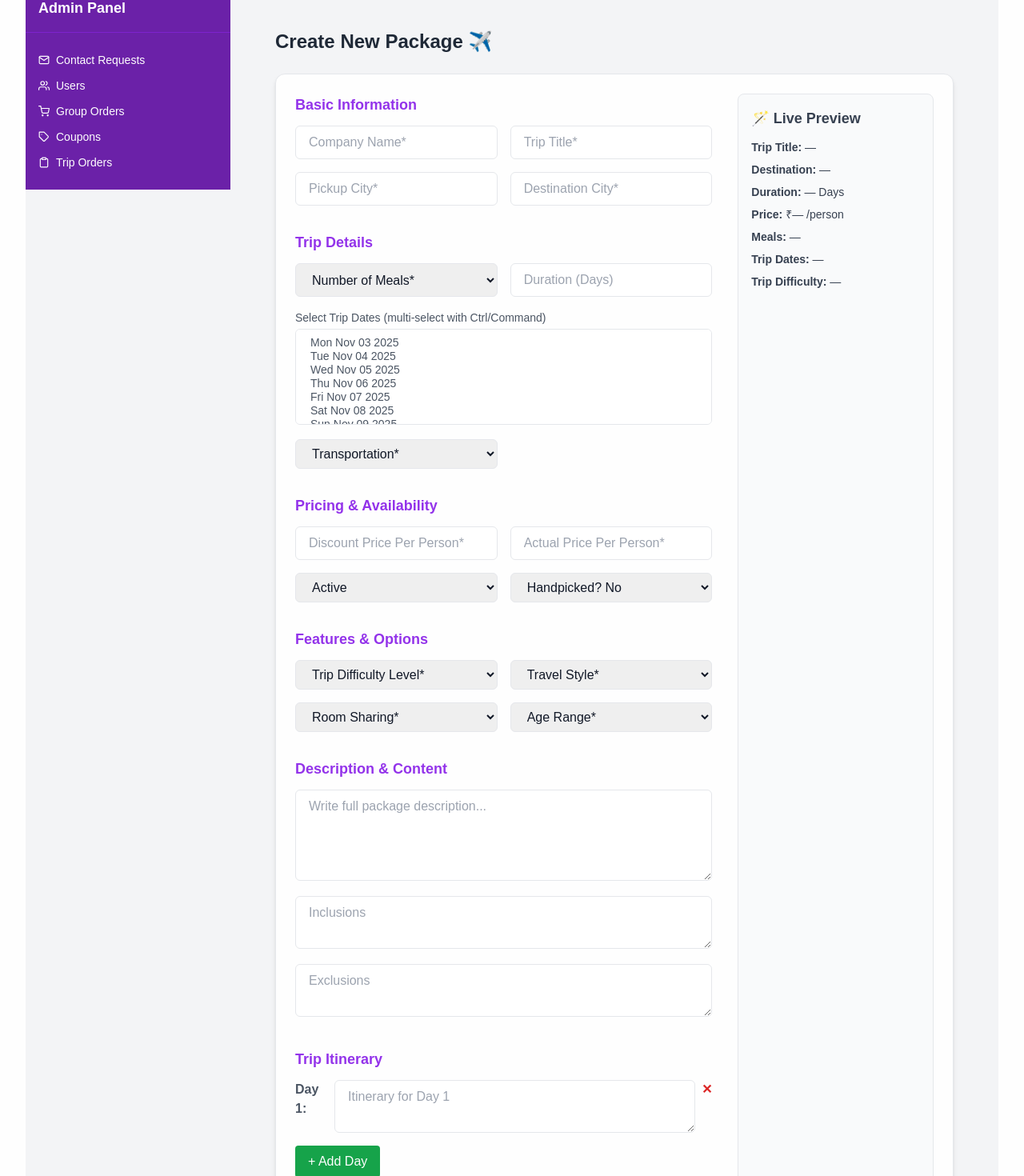
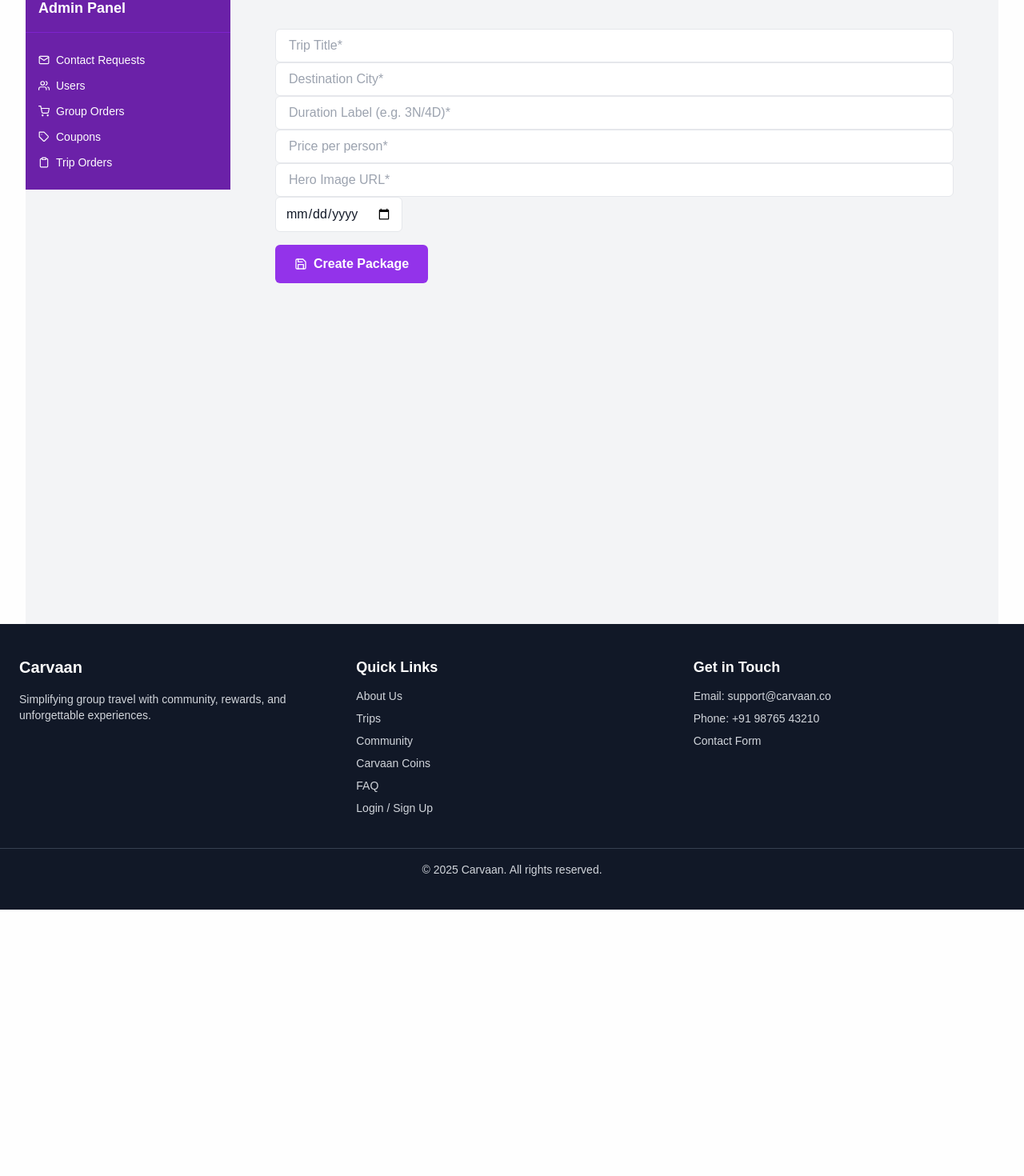
Before and after one commit to carvaangurgaon1/carvaan-website, a Next.js app: page /admin/group-packages/create in a window 1280 px wide. Shown: the part 100-1570 px from the top of the page at 80% size. After the commit the page ends 1237 px from the top, so only its background shows below. Built offline with nearby package versions, Linux system fonts and the light colour scheme.

Commit message:
Update page.tsx

```diff
--- a/app/admin/group-packages/create/page.tsx
+++ b/app/admin/group-packages/create/page.tsx
@@ -3,405 +3,135 @@
 import { useState } from "react";
 import { FiSave } from "react-icons/fi";
 
+type FormState = {
+  companyName: string;
+  tripTitle: string;
+  pickupCity: string;
+  destinationCity: string;
+  durationLabel: string; // e.g. "3N/4D"
+  priceNumber: string;   // input as string, convert to number
+  image: string;
+  startDates: string[];  // multiple ISO dates
+  // ... your other optional fields:
+  transportation?: string;
+  difficulty?: string;
+  roomSharing?: string;
+  ageRange?: string;
+  description?: string;
+  inclusions?: string;
+  exclusions?: string;
+};
+
 export default function CreatePackagePage() {
-  const [formData, setFormData] = useState({
+  const [formData, setFormData] = useState<FormState>({
     companyName: "",
     tripTitle: "",
     pickupCity: "",
     destinationCity: "",
-    meals: "", // replaced seatsLeft
-    duration: "",
-    startDates: [] as string[], // multi-date
-    discountPrice: "",
-    actualPrice: "",
-    captain: "",
+    durationLabel: "",
+    priceNumber: "",
+    image: "",
+    startDates: [],
     transportation: "",
-    accommodation: "",
+    difficulty: "",
     roomSharing: "",
-    network: "",
-    photography: "",
-    difficulty: "",
-    localExperience: "",
-    travelStyle: "",
-    tripPace: "",
-    firstTime: "No",
-    discountsAvailable: "No",
     ageRange: "",
-    foodOptions: "",
-    groupSize: "",
-    flightsInclusive: "No",
-    citiesIncluded: "",
+    description: "",
     inclusions: "",
     exclusions: "",
-    packingGuide: "",
-    itinerary: [{ day: 1, detail: "" }],
-    handpicked: "No",
-    trending: "No",
-    isActive: "Yes",
   });
 
-  // handle general inputs
+  // Add date
+  const addDate = (iso: string) => {
+    if (!iso) return;
+    setFormData(prev =>
+      prev.startDates.includes(iso) ? prev : { ...prev, startDates: [...prev.startDates, iso] }
+    );
+  };
+  const removeDate = (iso: string) =>
+    setFormData(prev => ({ ...prev, startDates: prev.startDates.filter(d => d !== iso) }));
+
   const handleChange = (
-    e: React.ChangeEvent<
-      HTMLInputElement | HTMLSelectElement | HTMLTextAreaElement
-    >
+    e: React.ChangeEvent<HTMLInputElement | HTMLTextAreaElement | HTMLSelectElement>
   ) => {
     const { name, value } = e.target;
-    setFormData((prev) => ({ ...prev, [name]: value }));
+    setFormData(prev => ({ ...prev, [name]: value }));
   };
 
-  // ✅ fixed: handle multi-date selection
-  const handleDateChange = (e: React.ChangeEvent<HTMLSelectElement>) => {
-    const selectedDates = Array.from(e.target.selectedOptions).map(
-      (option) => option.value
-    );
-    setFormData((prev) => ({ ...prev, startDates: selectedDates }));
-  };
+  const handleSubmit = async (e: React.FormEvent) => {
+    e.preventDefault();
 
-  // itinerary updates
-  const handleItineraryChange = (index: number, value: string) => {
-    const updated = [...formData.itinerary];
-    updated[index].detail = value;
-    setFormData((prev) => ({ ...prev, itinerary: updated }));
-  };
+    if (!formData.tripTitle || !formData.destinationCity || !formData.durationLabel || !formData.priceNumber || !formData.image) {
+      alert("Please fill Title, Destination, Duration, Price and Image.");
+      return;
+    }
+    if (formData.startDates.length === 0) {
+      alert("Please add at least one Start Date.");
+      return;
+    }
 
-  const addItineraryDay = () => {
-    setFormData((prev) => ({
-      ...prev,
-      itinerary: [
-        ...prev.itinerary,
-        { day: prev.itinerary.length + 1, detail: "" },
-      ],
-    }));
-  };
+    const payload = {
+      title: formData.tripTitle,
+      location: formData.destinationCity,
+      category: "", // optional – you can add a select if you like
+      price: Number(formData.priceNumber),
+      durationLabel: formData.durationLabel,
+      image: formData.image,
+      startDates: formData.startDates,
+      companyName: formData.companyName,
+      transportation: formData.transportation,
+      difficulty: formData.difficulty,
+      roomSharing: formData.roomSharing,
+      ageRange: formData.ageRange,
+      description: formData.description,
+      inclusions: formData.inclusions,
+      exclusions: formData.exclusions,
+    };
 
-  const removeItineraryDay = (index: number) => {
-    const updated = formData.itinerary.filter((_, i) => i !== index);
-    setFormData((prev) => ({ ...prev, itinerary: updated }));
-  };
+    const res = await fetch("/api/trips", {
+      method: "POST",
+      headers: { "Content-Type": "application/json" },
+      body: JSON.stringify(payload),
+    });
 
-  const handleSubmit = (e: React.FormEvent<HTMLFormElement>) => {
-    e.preventDefault();
-    console.log("Package Created:", formData);
-    alert("✅ Package Created Successfully!");
+    if (!res.ok) {
+      const err = await res.json().catch(() => ({}));
+      alert(`Error: ${err.error || "Could not create trip"}`);
+      return;
+    }
+
+    alert("✅ Trip(s) created!");
+    // (optional) reset minimal fields
+    setFormData(prev => ({ ...prev, startDates: [] }));
   };
 
   return (
     <div className="p-6">
-      <h1 className="text-2xl font-bold text-gray-800 mb-6">
-        Create New Package ✈️
-      </h1>
+      {/* … your existing sections … */}
 
-      <form
-        onSubmit={handleSubmit}
-        className="grid lg:grid-cols-3 gap-8 bg-white p-6 rounded-xl shadow-md border"
-      >
-        {/* LEFT SECTION */}
-        <div className="lg:col-span-2 space-y-8">
-          {/* Section 1 — Basic Info */}
-          <div>
-            <h2 className="text-lg font-semibold text-purple-600 mb-3">
-              Basic Information
-            </h2>
-            <div className="grid md:grid-cols-2 gap-4">
-              <input
-                name="companyName"
-                placeholder="Company Name*"
-                value={formData.companyName}
-                onChange={handleChange}
-                className="border rounded-md px-4 py-2 w-full"
-              />
-              <input
-                name="tripTitle"
-                placeholder="Trip Title*"
-                value={formData.tripTitle}
-                onChange={handleChange}
-                className="border rounded-md px-4 py-2 w-full"
-              />
-              <input
-                name="pickupCity"
-                placeholder="Pickup City*"
-                value={formData.pickupCity}
-                onChange={handleChange}
-                className="border rounded-md px-4 py-2 w-full"
-              />
-              <input
-                name="destinationCity"
-                placeholder="Destination City*"
-                value={formData.destinationCity}
-                onChange={handleChange}
-                className="border rounded-md px-4 py-2 w-full"
-              />
-            </div>
-          </div>
+      {/* Example minimal inputs needed for saving */}
+      <input name="tripTitle" placeholder="Trip Title*" value={formData.tripTitle} onChange={handleChange} className="border rounded-md px-4 py-2 w-full" />
+      <input name="destinationCity" placeholder="Destination City*" value={formData.destinationCity} onChange={handleChange} className="border rounded-md px-4 py-2 w-full" />
+      <input name="durationLabel" placeholder="Duration Label (e.g. 3N/4D)*" value={formData.durationLabel} onChange={handleChange} className="border rounded-md px-4 py-2 w-full" />
+      <input name="priceNumber" type="number" placeholder="Price per person*" value={formData.priceNumber} onChange={handleChange} className="border rounded-md px-4 py-2 w-full" />
+      <input name="image" placeholder="Hero Image URL*" value={formData.image} onChange={handleChange} className="border rounded-md px-4 py-2 w-full" />
 
-          {/* Section 2 — Trip Details */}
-          <div>
-            <h2 className="text-lg font-semibold text-purple-600 mb-3">
-              Trip Details
-            </h2>
-            <div className="grid md:grid-cols-2 gap-4">
-              {/* Replaced Seats Left with Meals */}
-              <select
-                name="meals"
-                value={formData.meals}
-                onChange={handleChange}
-                className="border rounded-md px-4 py-2"
-              >
-                <option value="">Number of Meals*</option>
-                <option value="1">1 Meal</option>
-                <option value="2">2 Meals</option>
-                <option value="3">3 Meals</option>
-              </select>
+      {/* Multi-date picker: add one date at a time */}
+      <div className="flex gap-3 items-center">
+        <input type="date" onChange={e => addDate(e.target.value)} className="border rounded-md px-3 py-2" />
+        <div className="flex flex-wrap gap-2">
+          {formData.startDates.map(d => (
+            <span key={d} className="px-3 py-1 text-sm bg-purple-100 text-purple-700 rounded-full">
+              {d}
+              <button type="button" className="ml-2" onClick={() => removeDate(d)}>×</button>
+            </span>
+          ))}
+        </div>
+      </div>
 
-              <input
-                name="duration"
-                type="number"
-                placeholder="Duration (Days)"
-                value={formData.duration}
-                onChange={handleChange}
-                className="border rounded-md px-4 py-2"
-              />
-
-              {/* ✅ Multi-date selection */}
-              <label className="col-span-2 text-sm text-gray-600">
-                Select Trip Dates (multi-select with Ctrl/Command)
-                <select
-                  multiple
-                  size={6}
-                  value={formData.startDates}
-                  onChange={handleDateChange}
-                  className="border rounded-md px-4 py-2 w-full mt-1"
-                >
-                  {Array.from({ length: 31 }).map((_, i) => {
-                    const d = new Date();
-                    d.setDate(d.getDate() + i);
-                    const dateString = d.toISOString().split("T")[0];
-                    return (
-                      <option key={i} value={dateString}>
-                        {d.toDateString()}
-                      </option>
-                    );
-                  })}
-                </select>
-              </label>
-
-              <select
-                name="transportation"
-                value={formData.transportation}
-                onChange={handleChange}
-                className="border rounded-md px-4 py-2"
-              >
-                <option value="">Transportation*</option>
-                <option>Bus</option>
-                <option>Train</option>
-                <option>Flight</option>
-                <option>Private Vehicle</option>
-              </select>
-            </div>
-          </div>
-
-          {/* Section 3 — Pricing & Availability */}
-          <div>
-            <h2 className="text-lg font-semibold text-purple-600 mb-3">
-              Pricing & Availability
-            </h2>
-            <div className="grid md:grid-cols-2 gap-4">
-              <input
-                name="discountPrice"
-                type="number"
-                placeholder="Discount Price Per Person*"
-                value={formData.discountPrice}
-                onChange={handleChange}
-                className="border rounded-md px-4 py-2"
-              />
-              <input
-                name="actualPrice"
-                type="number"
-                placeholder="Actual Price Per Person*"
-                value={formData.actualPrice}
-                onChange={handleChange}
-                className="border rounded-md px-4 py-2"
-              />
-              <select
-                name="isActive"
-                value={formData.isActive}
-                onChange={handleChange}
-                className="border rounded-md px-4 py-2"
-              >
-                <option value="Yes">Active</option>
-                <option value="No">Inactive</option>
-              </select>
-              <select
-                name="handpicked"
-                value={formData.handpicked}
-                onChange={handleChange}
-                className="border rounded-md px-4 py-2"
-              >
-                <option value="No">Handpicked? No</option>
-                <option value="Yes">Handpicked? Yes</option>
-              </select>
-            </div>
-          </div>
-
-          {/* Section 4 — Features */}
-          <div>
-            <h2 className="text-lg font-semibold text-purple-600 mb-3">
-              Features & Options
-            </h2>
-            <div className="grid md:grid-cols-2 gap-4">
-              <select
-                name="difficulty"
-                value={formData.difficulty}
-                onChange={handleChange}
-                className="border rounded-md px-4 py-2"
-              >
-                <option value="">Trip Difficulty Level*</option>
-                <option>Easy</option>
-                <option>Moderate</option>
-                <option>Difficult</option>
-              </select>
-              <select
-                name="travelStyle"
-                value={formData.travelStyle}
-                onChange={handleChange}
-                className="border rounded-md px-4 py-2"
-              >
-                <option value="">Travel Style*</option>
-                <option>Relaxed</option>
-                <option>Adventurous</option>
-                <option>Luxury</option>
-              </select>
-              <select
-                name="roomSharing"
-                value={formData.roomSharing}
-                onChange={handleChange}
-                className="border rounded-md px-4 py-2"
-              >
-                <option value="">Room Sharing*</option>
-                <option>Single</option>
-                <option>Double</option>
-                <option>Triple</option>
-              </select>
-              <select
-                name="ageRange"
-                value={formData.ageRange}
-                onChange={handleChange}
-                className="border rounded-md px-4 py-2"
-              >
-                <option value="">Age Range*</option>
-                <option>18-30</option>
-                <option>30-45</option>
-                <option>45+</option>
-              </select>
-            </div>
-          </div>
-
-          {/* Section 5 — Description & Content */}
-          <div>
-            <h2 className="text-lg font-semibold text-purple-600 mb-3">
-              Description & Content
-            </h2>
-            <textarea
-              name="description"
-              placeholder="Write full package description..."
-              value={(formData as any).description}
-              onChange={handleChange}
-              rows={4}
-              className="border rounded-md w-full px-4 py-2"
-            />
-            <textarea
-              name="inclusions"
-              placeholder="Inclusions"
-              value={formData.inclusions}
-              onChange={handleChange}
-              rows={2}
-              className="border rounded-md w-full px-4 py-2 mt-3"
-            />
-            <textarea
-              name="exclusions"
-              placeholder="Exclusions"
-              value={formData.exclusions}
-              onChange={handleChange}
-              rows={2}
-              className="border rounded-md w-full px-4 py-2 mt-3"
-            />
-          </div>
-
-          {/* ✈️ Section 6 — Trip Itinerary */}
-          <div>
-            <h2 className="text-lg font-semibold text-purple-600 mb-3">
-              Trip Itinerary
-            </h2>
-            {formData.itinerary.map((day, i) => (
-              <div key={i} className="flex gap-2 mb-2 items-start">
-                <span className="font-semibold text-gray-600">
-                  Day {day.day}:
-                </span>
-                <textarea
-                  placeholder={`Itinerary for Day ${day.day}`}
-                  value={day.detail}
-                  onChange={(e) => handleItineraryChange(i, e.target.value)}
-                  rows={2}
-                  className="border rounded-md w-full px-4 py-2"
-                />
-                <button
-                  type="button"
-                  onClick={() => removeItineraryDay(i)}
-                  className="text-red-600 font-bold hover:text-red-800"
-                >
-                  ✕
-                </button>
-              </div>
-            ))}
-            <button
-              type="button"
-              onClick={addItineraryDay}
-              className="mt-2 px-4 py-2 bg-green-600 text-white rounded hover:bg-green-700"
-            >
-              + Add Day
-            </button>
-          </div>
-
-          <button
-            type="submit"
-            className="bg-purple-600 text-white font-semibold px-6 py-3 rounded-md hover:bg-purple-700 transition flex items-center gap-2"
-          >
-            <FiSave /> Create Package
-          </button>
-        </div>
-
-        {/* RIGHT SECTION — LIVE PREVIEW */}
-        <div className="bg-gray-50 border rounded-lg p-4">
-          <h2 className="text-lg font-semibold text-gray-700 mb-3">
-            🪄 Live Preview
-          </h2>
-          <div className="space-y-2 text-sm text-gray-700">
-            <p>
-              <strong>Trip Title:</strong> {formData.tripTitle || "—"}
-            </p>
-            <p>
-              <strong>Destination:</strong> {formData.destinationCity || "—"}
-            </p>
-            <p>
-              <strong>Duration:</strong> {formData.duration || "—"} Days
-            </p>
-            <p>
-              <strong>Price:</strong> ₹{formData.discountPrice || "—"} /person
-            </p>
-            <p>
-              <strong>Meals:</strong> {formData.meals || "—"}
-            </p>
-            <p>
-              <strong>Trip Dates:</strong>{" "}
-              {formData.startDates.join(", ") || "—"}
-            </p>
-            <p>
-              <strong>Trip Difficulty:</strong> {formData.difficulty || "—"}
-            </p>
-          </div>
-        </div>
-      </form>
+      <button onClick={handleSubmit} className="mt-4 bg-purple-600 text-white font-semibold px-6 py-3 rounded-md hover:bg-purple-700 transition flex items-center gap-2">
+        <FiSave /> Create Package
+      </button>
     </div>
   );
 }
```
